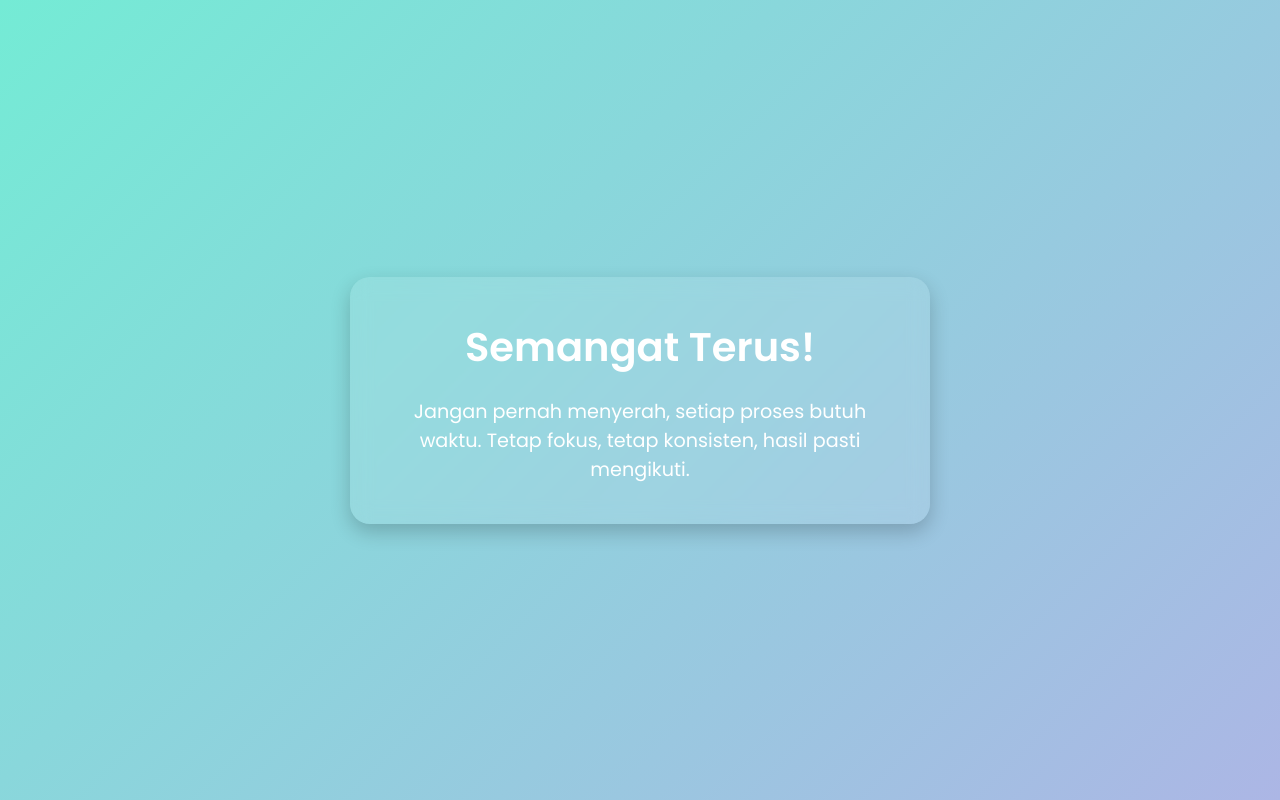
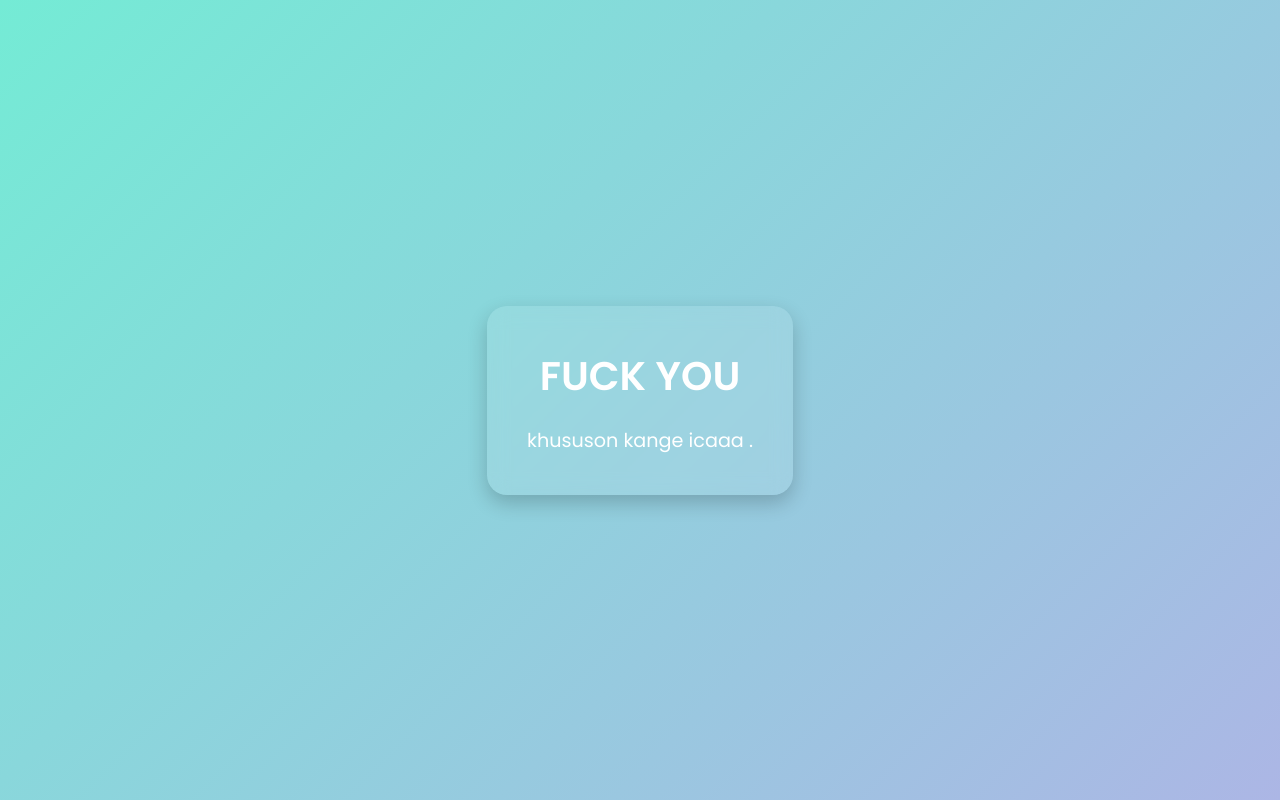
Before and after one commit to cyber-tirr/website-Personal, a plain HTML site: page index.html in a window 1280 px wide. Drawn offline with Linux system fonts and the light colour scheme.

Commit message:
Update index.html

```diff
--- a/index.html
+++ b/index.html
@@ -48,8 +48,8 @@
 <body>
 
 <div class="kata">
-    <h1>Semangat Terus!</h1>
-    <p>Jangan pernah menyerah, setiap proses butuh waktu. Tetap fokus, tetap konsisten, hasil pasti mengikuti.</p>
+    <h1>FUCK YOU </h1>
+    <p>khususon kange icaaa .</p>
 </div>
 
 </body>
```
